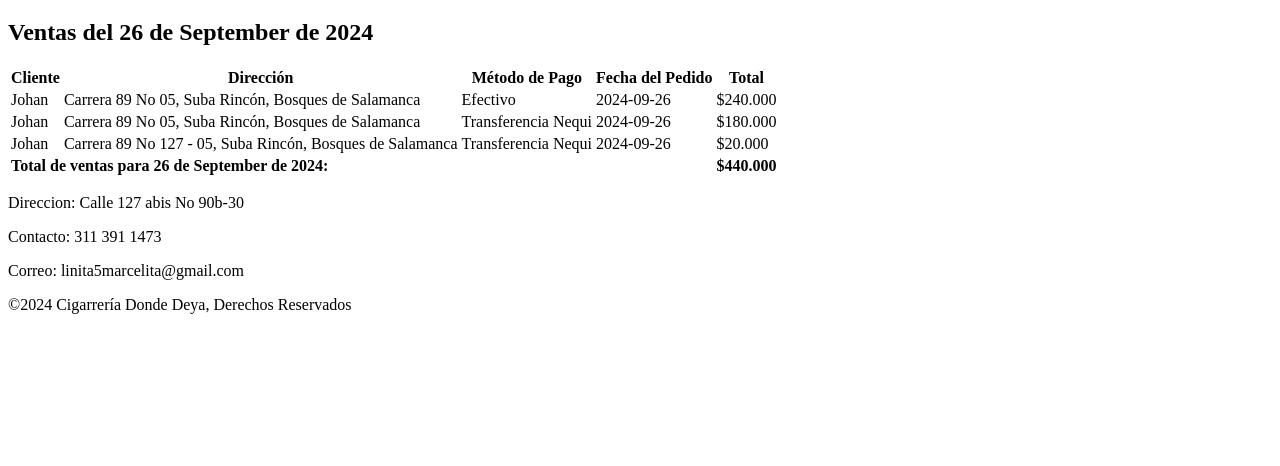
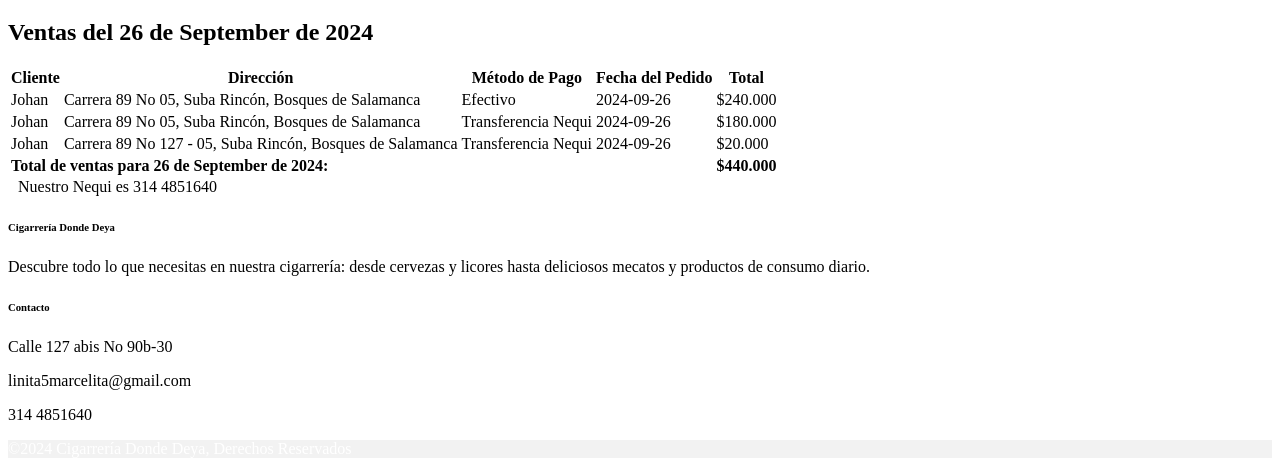
Before and after one commit to JohanRodriguez007/Proyecto-Donde-Deya-V2.2, a PHP site: template vistas/ventas.php in a window 1280 px wide. Shown: the part 355-821 px from the top of the page. Before the commit the page ends 669 px from the top, so only its background shows below. Run offline with PHP 8.4, Linux system fonts and the light colour scheme; the template is opened without the code that fills it, so the values that code supplies are empty; data comes from the database, SQL or seed files in the repository.

Commit message:
Mejoras Diseño P1

```diff
--- a/inc/footer.php
+++ b/inc/footer.php
@@ -1,17 +1,33 @@
-<footer class="personal-info">
+<footer class="text-center text-lg-start personal-info">
+<section class="d-flex justify-content-center justify-content-lg-between p-4 border-bottom">
+    <div class="me-5 d-none d-lg-block text-white">
+      <i class="fas fa-wallet" style="margin-right: 10px;"></i>
+      <span>Nuestro Nequi es 314 4851640</span>
+    </div>
+</section>
 
-       <div class="container-info">
+  <section class="">
+    <div class="container-info text-center text-md-start mt-5">
+      <div class="row mt-3">
+        <div class="col-md-3 col-lg-4 col-xl-3 mx-auto mb-4">
+          <h6 class="text-uppercase fw-bold mb-4 text-white">
+            Cigarrería Donde Deya
+          </h6>
+          <p class="text-white">
+          Descubre todo lo que necesitas en nuestra cigarrería: desde cervezas y licores hasta deliciosos mecatos y productos de consumo diario.
+          </p>
+        </div>
 
-           <div class="info">
-
-               <p>Direccion: Calle 127 abis No 90b-30</p>
-               <p>Contacto: 311 391 1473</p>
-               <p>Correo: linita5marcelita@gmail.com</p>
-               <p>&copy;2024 Cigarrería Donde Deya, Derechos Reservados</p>
-
-
-           </div>
-       </div>
-
-
-   </footer>
+        <div class="col-md-4 col-lg-3 col-xl-3 mx-auto mb-md-0 mb-4">
+          <h6 class="text-uppercase fw-bold mb-4 text-white">Contacto</h6>
+          <p class="text-white"><i class="fas fa-home me-3"></i> Calle 127 abis No 90b-30</p>
+          <p class="text-white"><i class="fas fa-envelope me-3"></i> linita5marcelita@gmail.com</p>
+          <p class="text-white"><i class="fas fa-phone me-3"></i> 314 4851640</p>
+        </div>
+      </div>
+    </div>
+  </section>
+  <div class="text-center p-4" style="background-color: rgba(0, 0, 0, 0.05); color: #ffffff;">
+    &copy;2024 Cigarrería Donde Deya, Derechos Reservados
+  </div>
+</footer>
--- a/inc/head.php
+++ b/inc/head.php
@@ -4,4 +4,7 @@
  <link rel="icon" href="./img/icono.png">
 <link rel="stylesheet" href="">
 <link rel="stylesheet" href="./css/estilos2.css">
+<link rel="stylesheet" href="./css/estilos_footer_V2.css">
 <link rel="stylesheet" href="./css/bulma.css">
+<link rel="stylesheet" href="https://cdnjs.cloudflare.com/ajax/libs/font-awesome/6.5.2/css/all.min.css" integrity="sha512-SnH5WK+bZxgPHs44uWIX+LLJAJ9/2PkPKZ5QiAj6Ta86w+fsb2TkcmfRyVX3pBnMFcV7oQPJkl9QevSCWr3W6A==" crossorigin="anonymous" referrerpolicy="no-referrer" />
+<link rel="stylesheet" href="https://cdnjs.cloudflare.com/ajax/libs/font-awesome/6.5.2/css/all.min.css" integrity="sha512-SnH5WK+bZxgPHs44uWIX+LLJAJ9/2PkPKZ5QiAj6Ta86w+fsb2TkcmfRyVX3pBnMFcV7oQPJkl9QevSCWr3W6A==" crossorigin="anonymous" referrerpolicy="no-referrer" />
```
Also changed, not shown: inc/footer_V2.php (added, +36 -0 lines).
